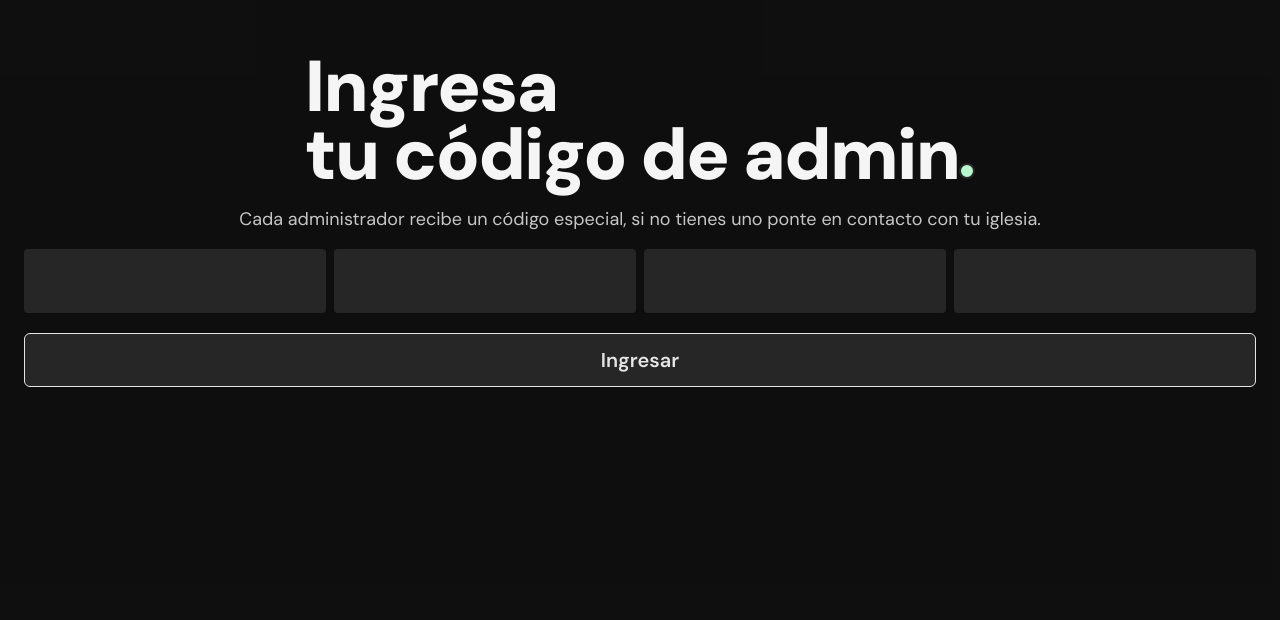
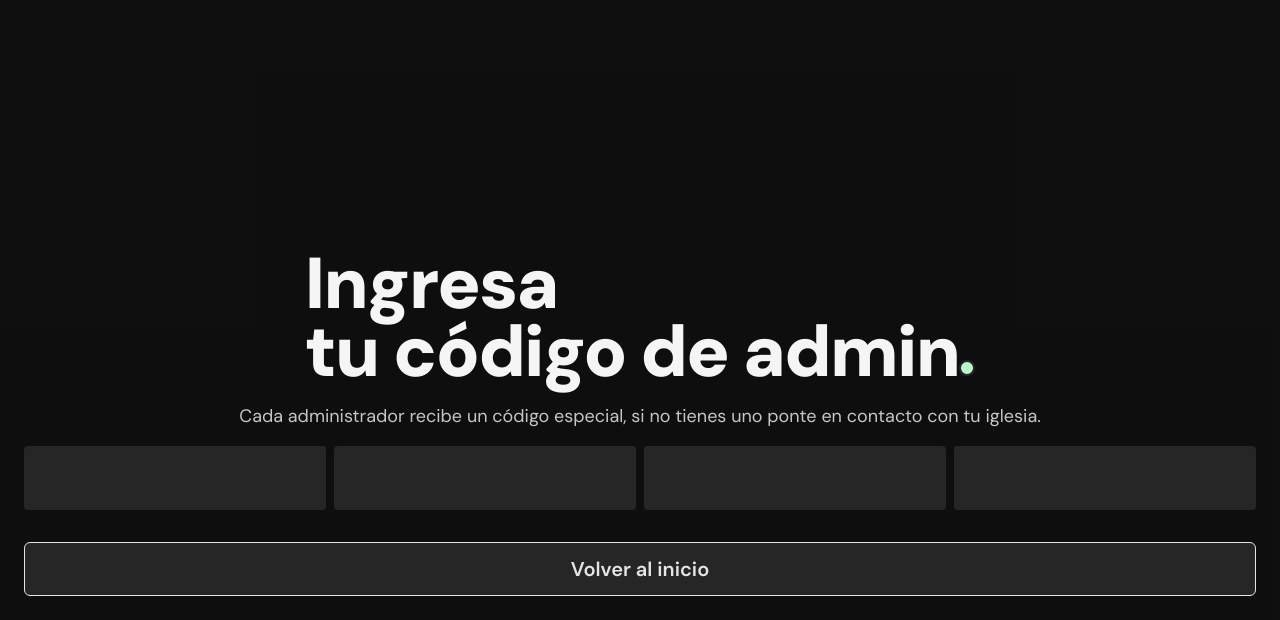
Before and after one commit to pablos-juan/crono, a SvelteKit app: page /admin/login in a window 1280 px wide. Shown: the part 180-800 px from the top of the page. Built offline with nearby package versions, Linux system fonts and the light colour scheme.

Commit message:
refactor: adjust login button

```diff
--- a/src/routes/admin/login/+page.svelte
+++ b/src/routes/admin/login/+page.svelte
@@ -22,7 +22,7 @@
 </script>
 
 <section
-  class="h-dvh flex flex-col justify-center items-center gap-5 p-6 bg-neutral-950/98"
+  class="h-dvh flex flex-col justify-end items-center gap-5 p-6 bg-neutral-950/98"
 >
   <h1
     class="text-7xl text-neutral-100 font-sans font-black tracking-tight leading-17"
@@ -68,10 +68,10 @@
     </article>
   {/if}
 
-  <button
-    onclick={verify}
-    class="w-full transition-colors duration-200 active:bg-green-300 active:text-neutral-800 bg-neutral-800 text-neutral-200 border border-neutral-200 rounded-md p-3 text-xl font-semibold"
+  <a
+    href="/"
+    class="w-full transition-colors duration-200 active:bg-green-300 active:text-neutral-800 bg-neutral-800 text-neutral-200 border border-neutral-200 rounded-md p-3 text-xl font-semibold text-center mt-3"
   >
-    Ingresar
-  </button>
+    Volver al inicio
+  </a>
 </section>
```
